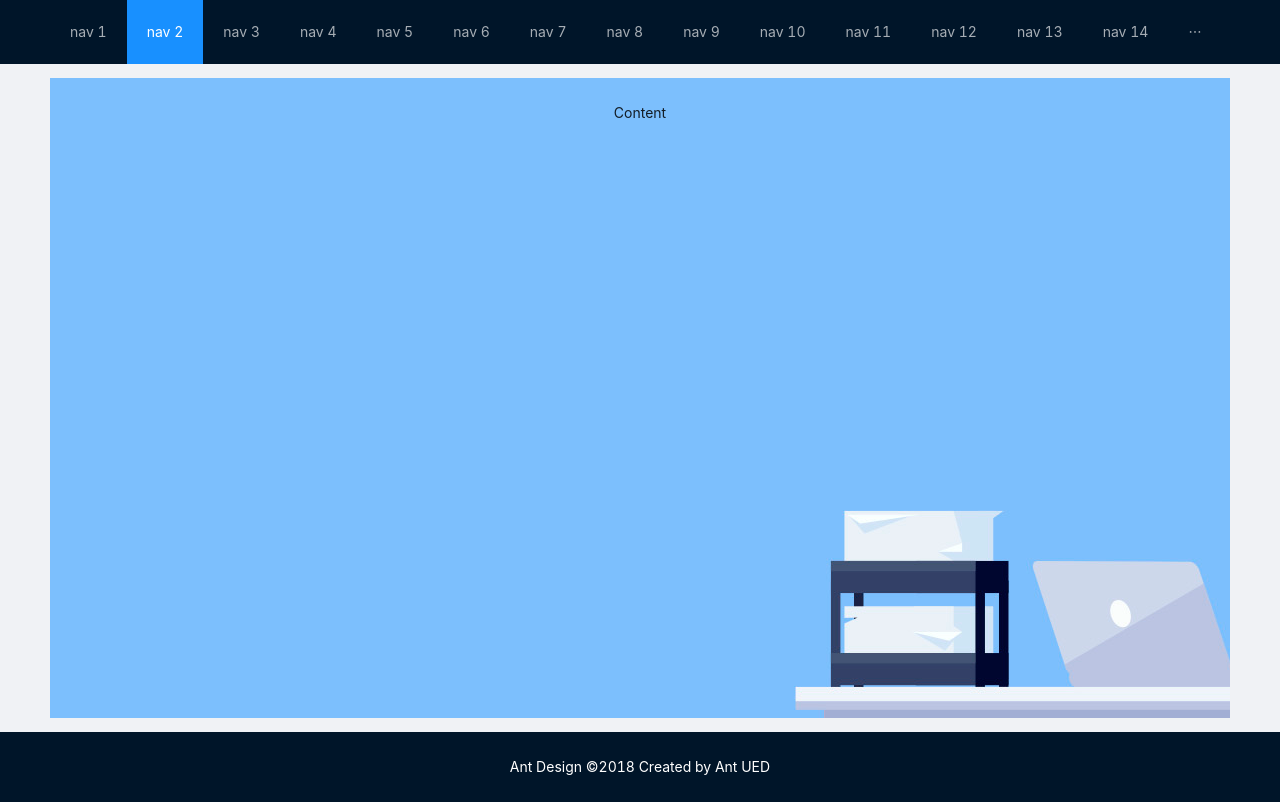
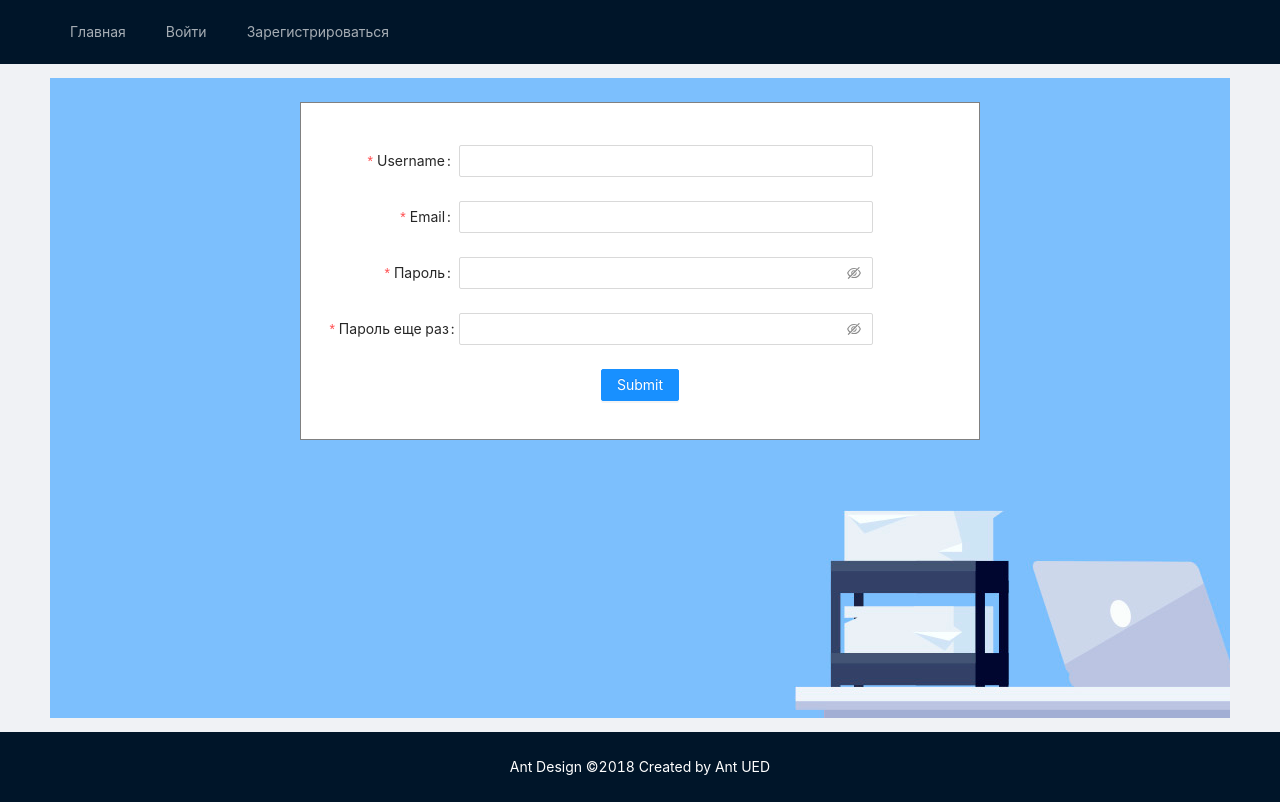
Before and after one commit to DmitriyRud/career-coach-client, a React (Create React App) app: page /register in a window 1280 px wide. Built offline with nearby package versions, Linux system fonts and the light colour scheme.

Commit message:
Добавлены дизайны страниц логина и регистрации

```diff
--- a/src/App.css
+++ b/src/App.css
@@ -1,3 +1,5 @@
+@import '~antd/dist/antd.css';
+
 body {
 
   background-size: 100vw;
@@ -8,10 +10,6 @@ body {
   text-align: center;
 }
 
-.App-logo {
-  height: 40vmin;
-  pointer-events: none;
-}
 
 @media (prefers-reduced-motion: no-preference) {
   .App-logo {
@@ -55,10 +53,12 @@ body {
   margin: 16px 24px 16px 0;
   background: rgba(255, 255, 255, 0.3);
 }
+
 .ant-row-rtl #components-layout-demo-top .logo {
   float: right;
   margin: 16px 0 16px 24px;
 }
+
 
 .content {
   height: 80vh;
--- a/src/App.js
+++ b/src/App.js
@@ -1,6 +1,9 @@
 import './App.css';
-import { Layout, Menu, Breadcrumb } from 'antd';
+import { Layout, Menu } from 'antd';
 import 'antd/dist/antd.css';
+import { Routes, Route, Link } from 'react-router-dom';
+import Login from './components/Login/Login';
+import Register from './components/Register/Register';
 
 const { Header, Content, Footer } = Layout;
 // import { Routes, Route } from 'react-router-dom';
@@ -10,18 +13,22 @@ function App() {
   return (
     <div className="App">
       <Layout className="layout">
-        <Header>
-          <div className="logo" />
-          <Menu theme="dark" mode="horizontal" defaultSelectedKeys={['2']}>
-            {new Array(15).fill(null).map((_, index) => {
-              const key = index + 1;
-              return <Menu.Item key={key}>{`nav ${key}`}</Menu.Item>;
-            })}
+        <Header className="header">
+          <div className="logo"></div>
+          <Menu theme="dark" mode="horizontal">
+            <Menu.Item key='1'><Link to='/'>Главная</Link></Menu.Item>
+            <Menu.Item key='2'><Link to='/login'>Войти</Link></Menu.Item>
+            <Menu.Item key='3'><Link to='/register'>Зарегистрироваться</Link></Menu.Item>
           </Menu>
         </Header>
         <Content style={{ padding: '0 50px' }}>
-
-          <div className="site-layout-content content">Content</div>
+          <div className="site-layout-content content">
+          <Routes>
+            {/* <Route path="/" element={<Main />} />             */}
+            <Route path="/login" element={<Login />} />
+            <Route path="/register" element={<Register />} />
+          </Routes>
+          </div>
         </Content>
         <Footer style={{ textAlign: 'center' }}>Ant Design ©2018 Created by Ant UED</Footer>
       </Layout>
--- /dev/null
+++ b/src/components/Login/Login.css
@@ -0,0 +1,12 @@
+.login-window {
+  width: 100%;
+  display: flex;
+  justify-content: center;
+}
+
+.login-display {
+  background-color: white;
+  border: 1px solid grey;
+  padding: 3em 2em 1em;
+  width: 60%;
+}
--- /dev/null
+++ b/src/components/Login/Login.jsx
@@ -0,0 +1,76 @@
+import './Login.css';
+import { Form, Input, Button } from 'antd';
+import sha256 from 'sha256';
+
+const Login = () => {
+
+  const onFinish = (values) => {
+    values.password = sha256(values.password);
+    console.log('Success:', values);
+  };
+
+  const onFinishFailed = (errorInfo) => {
+    console.log('Failed:', errorInfo);
+  };
+
+  return (
+    <div className="login-window">
+      <div className="login-display">
+        <Form
+          name="basic"
+          labelCol={{
+            span: 5,
+          }}
+          wrapperCol={{
+            span: 16,
+          }}
+          initialValues={{
+            remember: true,
+          }}
+          onFinish={onFinish}
+          onFinishFailed={onFinishFailed}
+          autoComplete="off"
+        >
+          <Form.Item
+            label="Username"
+            name="username"
+            rules={[
+              {
+                required: true,
+                message: 'Введите имя пользователя!',
+              },
+            ]}
+          >
+            <Input />
+          </Form.Item>
+
+          <Form.Item
+            label="Password"
+            name="password"
+            rules={[
+              {
+                required: true,
+                message: 'Введите пароль!',
+              },
+            ]}
+          >
+            <Input.Password />
+          </Form.Item>
+
+          <Form.Item
+            wrapperCol={{
+              offset: 4,
+              span: 16,
+            }}
+          >
+            <Button type="primary" htmlType="submit">
+              Submit
+            </Button>
+          </Form.Item>
+        </Form>
+      </div>
+    </div>
+   );
+}
+
+export default Login;
--- /dev/null
+++ b/src/components/Login/index.js
@@ -0,0 +1,3 @@
+import Login from "./Login.jsx";
+
+export default Login;
--- /dev/null
+++ b/src/components/Register/Register.css
@@ -0,0 +1,12 @@
+.register-window {
+  width: 100%;
+  display: flex;
+  justify-content: center;
+}
+
+.register-display {
+  background-color: white;
+  border: 1px solid grey;
+  padding: 3em 2em 1em;
+  width: 60%;
+}
--- /dev/null
+++ b/src/components/Register/Register.jsx
@@ -0,0 +1,110 @@
+import './Register.css';
+import React from 'react';
+import { Form, Input, Button } from 'antd';
+import sha256 from 'sha256';
+
+const layout = {
+  labelCol: {
+    span: 5,
+  },
+  wrapperCol: {
+    span: 16,
+  },
+};
+
+const validateMessages = {
+  required: '${label} обязательно для заполнения!',
+  types: {
+    email: '${label} неверный формат электронной почты',
+  },
+};
+
+const Register = () => {
+
+    const onFinish = (values) => {
+    values.password = sha256(values.password);
+    values.confirm = values.password;
+    console.log('Success:', values);
+  };
+
+  const onFinishFailed = (errorInfo) => {
+    console.log('Failed:', errorInfo);
+  };
+
+  const ref = React.createRef(document.getElementById('nest-messages_password'));
+
+  return (
+ <div className="register-window">
+      <div className="register-display">
+         <Form {...layout} name="nest-messages" onFinish={onFinish} validateMessages={validateMessages}>
+      <Form.Item
+        name={['user', 'name']}
+        label="Username"
+        rules={[
+          {
+            required: true,
+          },
+        ]}
+      >
+        <Input />
+      </Form.Item>
+      <Form.Item
+        name={['user', 'email']}
+        label="Email"
+        rules={[
+          {
+            type: 'email',
+            required: true,
+          },
+        ]}
+      >
+        <Input />
+      </Form.Item>
+          <Form.Item
+            label="Пароль"
+            name="password"
+            rules={[
+              {
+                required: true,
+                message: 'Введите пароль!',
+              },
+            ]}
+          >
+            <Input.Password />
+          </Form.Item>
+
+        <Form.Item
+        name="confirm"
+        label="Пароль еще раз"
+        dependencies={[ref]}
+        hasFeedback
+        rules={[
+          {
+            required: true,
+            message: 'Подтвердите пароль!',
+          },
+          ({ getFieldValue }) => ({
+            validator(_, value) {
+              if (!value || getFieldValue('password') === value) {
+                return Promise.resolve();
+              }
+              return Promise.reject(new Error('Пароли не совпадают!'));
+            },
+          }),
+        ]}
+      >
+        <Input.Password />
+      </Form.Item>
+
+      <Form.Item wrapperCol={{ ...layout.wrapperCol, offset: 4 }}>
+        <Button type="primary" htmlType="submit">
+          Submit
+        </Button>
+      </Form.Item>
+    </Form>
+      </div>
+    </div>
+   );
+}
+
+export default Register;
--- /dev/null
+++ b/src/components/Register/index.js
@@ -0,0 +1,3 @@
+import Register from "./Register";
+
+export default Register;
--- a/src/index.js
+++ b/src/index.js
@@ -2,14 +2,18 @@ import React from 'react';
 import ReactDOM from 'react-dom';
 import './index.css';
 import App from './App';
-// import { BrowserRouter } from 'react-router-dom';
-// import { Provider } from 'react-redux';
-// import store from './redux/store.js';
+import { BrowserRouter } from 'react-router-dom';
+import { Provider } from 'react-redux';
+import store from './redux/store.js';
 
 
 ReactDOM.render(
   <React.StrictMode>
-    <App />
+    <Provider store={store}>
+      <BrowserRouter>
+        <App />
+      </BrowserRouter>
+    </Provider>
   </React.StrictMode>,
   document.getElementById('root')
 );
```
Also changed, not shown: package.json (+7 -0 lines), src/components/Login.jsx (deleted, +0 -7 lines), public/img/logo.png (added), 1 other file (tests, documents, lock files or other folders).
